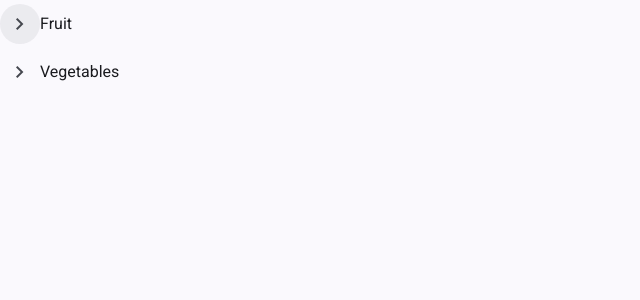
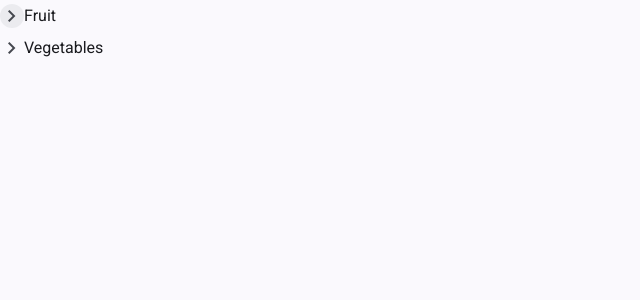
Before and after one commit to Edminsson/tree-guide, an Angular app: page /tree in a window 1280 px wide. Shown: the top 300 px of the page, without its empty margins (0-640 px from the left). Built offline with nearby package versions, Linux system fonts and the light colour scheme.

Commit message:
Ny snyggare variant

```diff
--- a/src/app/tree/tree.html
+++ b/src/app/tree/tree.html
@@ -1,14 +1,19 @@
 <mat-tree #tree [dataSource]="dataSource" [childrenAccessor]="childrenAccessor">
   <!-- This is the tree node template for leaf nodes -->
-  <mat-tree-node *matTreeNodeDef="let node" #leaf="matTreeNode" matTreeNodePadding
-                 [style.--tree-level]="leaf.level">
+  <mat-tree-node *matTreeNodeDef="let node" matTreeNodePadding [matTreeNodePaddingIndent]="indent"
+                 [style.background-image]="guide(node).image"
+                 [style.background-size]="guide(node).size"
+                 [style.background-position]="guide(node).position">
     <!-- use a disabled button to provide padding for tree leaf -->
     <button matIconButton disabled></button>
     {{node.name}}
   </mat-tree-node>
   <!-- This is the tree node template for expandable nodes -->
-  <mat-tree-node *matTreeNodeDef="let node;when: hasChild" #branch="matTreeNode" matTreeNodePadding matTreeNodeToggle
-                 [style.--tree-level]="branch.level"
+  <mat-tree-node *matTreeNodeDef="let node;when: hasChild" matTreeNodePadding matTreeNodeToggle
+                 [matTreeNodePaddingIndent]="indent"
+                 [style.background-image]="guide(node).image"
+                 [style.background-size]="guide(node).size"
+                 [style.background-position]="guide(node).position"
                  [cdkTreeNodeTypeaheadLabel]="node.name">
     <button matIconButton matTreeNodeToggle
             [attr.aria-label]="'Toggle ' + node.name">
--- a/src/app/tree/tree.scss
+++ b/src/app/tree/tree.scss
@@ -1,47 +1,12 @@
-// Must match the indent used by matTreeNodePadding (default 40px).
 :host {
-  --tree-indent: 40px;
   --tree-guide-color: var(--mat-sys-outline-variant, #c4c7c5);
-  --tree-guide-width: 1px;
+  --mat-tree-node-min-height: 32px;
+  // Compact toggle / spacer buttons so text sits close to the guides.
+  --mat-icon-button-state-layer-size: 24px;
+  --mat-icon-button-icon-size: 24px;
 }
 
 mat-tree-node {
-  // One 1px vertical line per ancestor level, centered in each indent column
-  // (under the parent's toggle button). Only the padding area is painted:
-  // background-size limits it to --tree-level * indent.
-  --guide-center: calc(var(--tree-indent) / 2);
-  background-image:
-    // elbow: horizontal stub from the parent's guide to this node's toggle
-    linear-gradient(var(--tree-guide-color), var(--tree-guide-color)),
-    // vertical guides, one per level
-    repeating-linear-gradient(
-      to right,
-      transparent 0 calc(var(--guide-center) - var(--tree-guide-width) / 2),
-      var(--tree-guide-color) calc(var(--guide-center) - var(--tree-guide-width) / 2)
-        calc(var(--guide-center) + var(--tree-guide-width) / 2),
-      transparent calc(var(--guide-center) + var(--tree-guide-width) / 2) var(--tree-indent)
-    );
+  // Guide layers (vertical lines + elbow) are supplied per node by the component.
   background-repeat: no-repeat;
-  background-size:
-    calc(var(--tree-indent) / 2) var(--tree-guide-width),
-    calc(var(--tree-level, 0) * var(--tree-indent)) 100%;
-  background-position:
-    calc((var(--tree-level, 0) - 1) * var(--tree-indent) + var(--guide-center)) 50%,
-    left top;
 }
-
-// RTL: mirror the gradient direction and anchor to the right edge.
-:host-context([dir='rtl']) mat-tree-node {
-  background-image:
-    linear-gradient(var(--tree-guide-color), var(--tree-guide-color)),
-    repeating-linear-gradient(
-      to left,
-      transparent 0 calc(var(--guide-center) - var(--tree-guide-width) / 2),
-      var(--tree-guide-color) calc(var(--guide-center) - var(--tree-guide-width) / 2)
-        calc(var(--guide-center) + var(--tree-guide-width) / 2),
-      transparent calc(var(--guide-center) + var(--tree-guide-width) / 2) var(--tree-indent)
-    );
-  background-position:
-    right calc((var(--tree-level, 0) - 1) * var(--tree-indent) + var(--guide-center)) top 50%,
-    right top;
-}
--- a/src/app/tree/tree.ts
+++ b/src/app/tree/tree.ts
@@ -1,4 +1,5 @@
-import {Component} from '@angular/core';
+import {Component, computed, inject} from '@angular/core';
+import {Directionality} from '@angular/cdk/bidi';
 import {MatTreeModule} from '@angular/material/tree';
 import {MatIconModule} from '@angular/material/icon';
 import {MatButtonModule} from '@angular/material/button';
@@ -24,9 +25,82 @@ interface FoodNode {
 export class Tree {
   dataSource = EXAMPLE_DATA;
 
+  /** Indent per level in px; must match the guide geometry below. */
+  readonly indent = INDENT;
+
+  private readonly dir = inject(Directionality);
+
+  /** Background layers (guide lines + elbow) for every node, rebuilt when the direction changes. */
+  private readonly guides = computed(() => {
+    const rtl = this.dir.valueSignal() === 'rtl';
+    const result = new Map<FoodNode, GuideStyle>();
+    const walk = (nodes: FoodNode[], continuing: boolean[]) => {
+      nodes.forEach((node, i) => {
+        const isLast = i === nodes.length - 1;
+        result.set(node, buildGuide(continuing, isLast, !node.children?.length, rtl));
+        if (node.children?.length) {
+          walk(node.children, [...continuing, !isLast]);
+        }
+      });
+    };
+    // Root nodes have no guides; their children start the first guide column.
+    this.dataSource.forEach((root) => {
+      if (root.children?.length) {
+        walk(root.children, [false]);
+      }
+    });
+    return result;
+  });
+
+  guide(node: FoodNode): GuideStyle {
+    return this.guides().get(node) ?? NO_GUIDE;
+  }
+
   childrenAccessor = (node: FoodNode) => node.children ?? [];
 
   hasChild = (_: number, node: FoodNode) => !!node.children && node.children.length > 0;
+}
+
+interface GuideStyle {
+  image: string;
+  size: string;
+  position: string;
+}
+
+const INDENT = 24;
+const NO_GUIDE: GuideStyle = {image: 'none', size: 'auto', position: '0 0'};
+const LINE = 'linear-gradient(var(--tree-guide-color), var(--tree-guide-color))';
+
+/**
+ * Builds the background layers for one node.
+ * `continuing[k]` says whether the guide in column k runs through this row (its ancestor has
+ * later siblings). The last entry is the node's own column: a full line when more siblings
+ * follow, or a line stopping at the elbow when this is the last sibling.
+ */
+function buildGuide(
+  continuing: boolean[],
+  isLast: boolean,
+  isLeaf: boolean,
+  rtl: boolean,
+): GuideStyle {
+  const layers: {w: string; h: string; x: number; y: string}[] = [];
+  continuing.slice(0, -1).forEach((through, k) => {
+    if (through) {
+      layers.push({w: '1px', h: '100%', x: k * INDENT + INDENT / 2, y: 'top'});
+    }
+  });
+  const x = (continuing.length - 1) * INDENT + INDENT / 2;
+  layers.push({w: '1px', h: isLast ? '50%' : '100%', x, y: 'top'});
+  // Elbow: leaves also span the spacer button so the line reaches the text.
+  const elbowWidth = isLeaf ? INDENT - 4 + INDENT / 2 : INDENT / 2;
+  layers.push({w: `${elbowWidth}px`, h: '1px', x, y: '50%'});
+  return {
+    image: layers.map(() => LINE).join(', '),
+    size: layers.map((l) => `${l.w} ${l.h}`).join(', '),
+    position: layers
+      .map((l) => (rtl ? `right ${l.x}px top ${l.y}` : `${l.x}px ${l.y === 'top' ? '0' : l.y}`))
+      .join(', '),
+  };
 }
 
 const EXAMPLE_DATA: FoodNode[] = [
```
